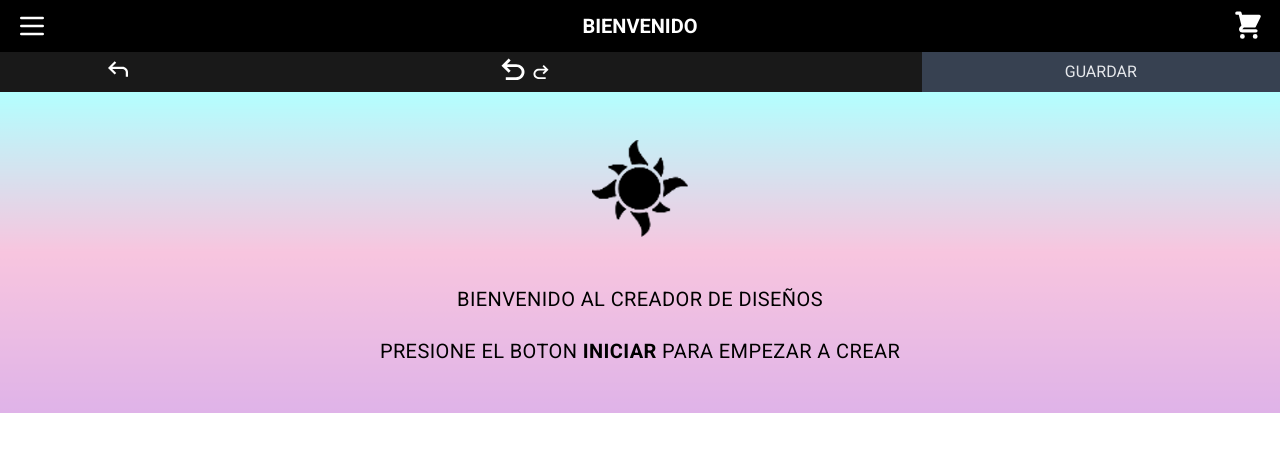
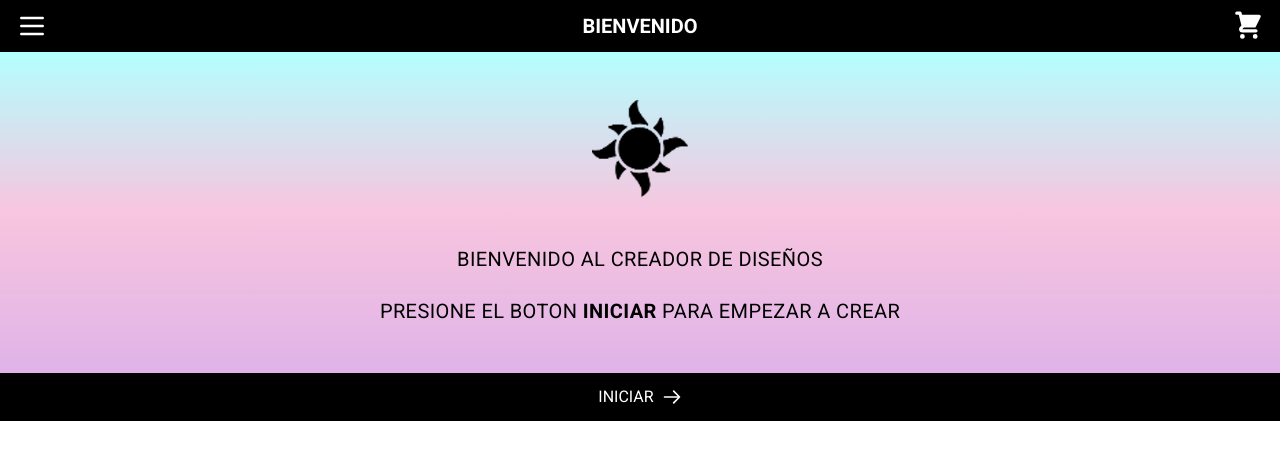
Before and after one commit to AhrensOG/ArkanoProject-Client, a Next.js app: page / in a window 1280 px wide. Shown: the top 460 px of the page. Built offline with nearby package versions, Linux system fonts and the light colour scheme.

Commit message:
Add Navbar and Sidebar to the project base

```diff
--- a/components/controlBar/ControlBar.jsx
+++ b/components/controlBar/ControlBar.jsx
@@ -5,7 +5,7 @@ import RemakeButton from './RemakeButton.jsx';
 
 const ControlBar = ({handleBack, handleUndo, handleRemake, handleSave}) => {
     return (
-        <div className='flex justify-center items-center bg-black/90'>
+        <div className='flex justify-center items-center bg-black'>
             <div className='basis-[10%] flex flex-row justify-end items-center w-full h-full'>
                 <BackButton handleBack={handleBack} />
             </div>
@@ -18,7 +18,7 @@ const ControlBar = ({handleBack, handleUndo, handleRemake, handleSave}) => {
                 </div>
             </div>
             <div className='basis-[28%] text-gray-200 flex justify-center items-center w-full h-full'>
-                <button onClick={(e) => handleSave(e)} className='bg-gray-700 hover:bg-slate-600 focus:bg-slate-600 hover:text-white focus:text-white p-2 w-full h-full'>
+                <button onClick={(e) => handleSave(e)} className='focus:bg-slate-600 hover:text-white focus:text-white p-2 w-full h-full'>
                     GUARDAR
                 </button>
             </div>
--- a/pages/_app.js
+++ b/pages/_app.js
@@ -1,6 +1,9 @@
 import '../styles/globals.css'
 
 import { Roboto } from '@next/font/google'
+import NavBar from '../components/Navbar/NavBar'
+import SideBar from '../components/Navbar/SideBar'
+import { useState } from 'react'
 
 const roboto = Roboto({
   weight: ['300', '400', '500', '700'],
@@ -9,8 +12,12 @@ const roboto = Roboto({
 })
 
 export default function App({ Component, pageProps }) {
+  const [nav, setNav] = useState(false)
+
   return (
     <main className={`${roboto.variable} font-roboto`}>
+      <NavBar nav={nav} setNav={setNav}/>
+      <SideBar nav={nav} setNav={setNav}/>
       <Component {...pageProps} />
     </main>
   )
--- a/pages/index.js
+++ b/pages/index.js
@@ -1,14 +1,8 @@
 import Head from 'next/head'
-import { useState } from 'react'
+import InitialButtons from '../components/buttons/InitialsButtons';
 import LandingPage from '../components/LandingPage/LandingPage'
-import NavBar from '../components/Navbar/NavBar'
-import SideBar from '../components/Navbar/SideBar'
-import ControlBar from '../components/controlBar/ControlBar.jsx';
-import AddButton from '../components/cardButtons/AddButton.jsx';
-import ReverseButton from '../components/cardButtons/ReverseButton.jsx';
 
 export default function Home() {
-  const [nav, setNav] = useState(false)
   return (
     <>
       <Head>
@@ -18,10 +12,8 @@ export default function Home() {
         <link rel="icon" href="/favicon.ico" />
       </Head>
       <div>
-        <NavBar nav={nav} setNav={setNav}/>
-        <SideBar nav={nav} setNav={setNav}/>
-        <ControlBar/>
         <LandingPage/>
+        <InitialButtons initial={true}/>
       </div>
     </>
   );
```
